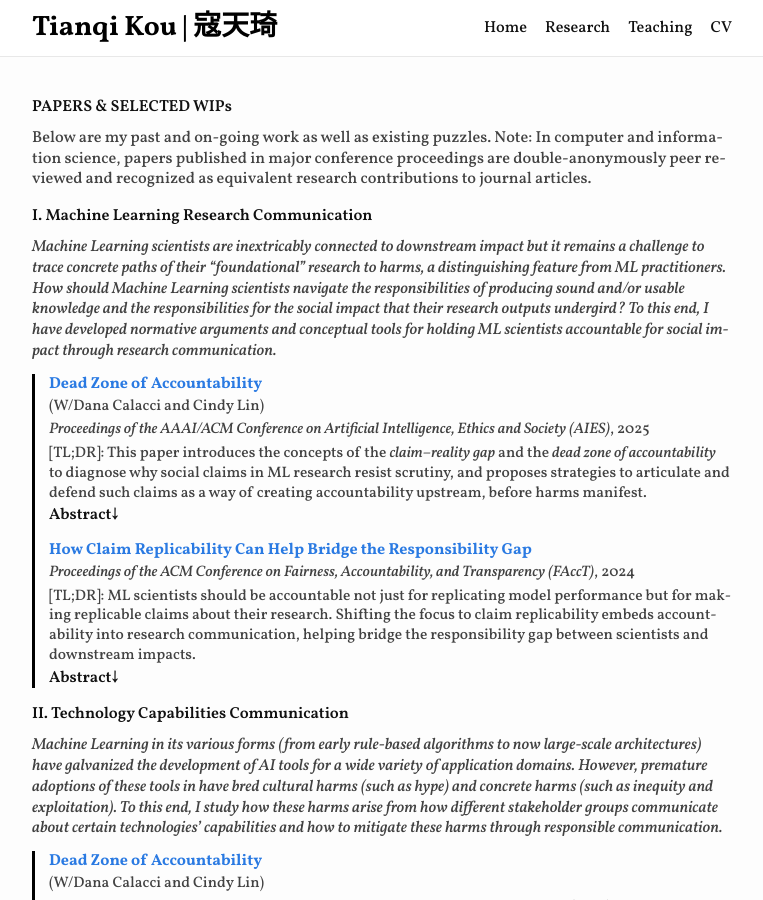
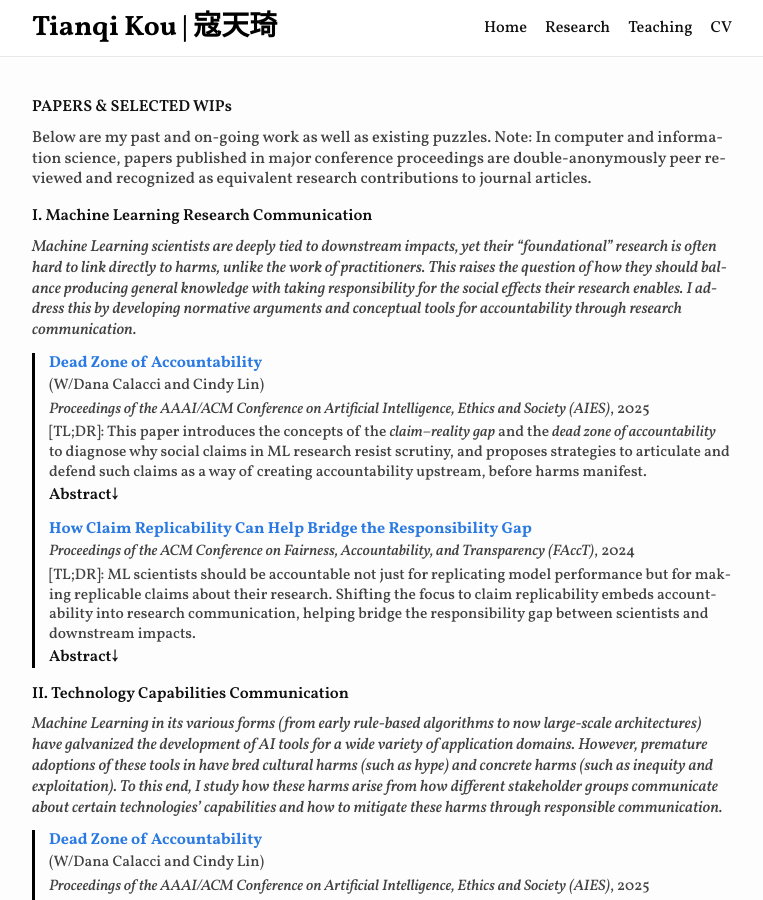
Before and after one commit to koutianqi/koutianqi.github.io, a Jekyll site: the page built from pages/research.markdown, in a window 1280 px wide and 900 px high. Shown: the whole window, without its empty margins (258-1021 px from the left). Built offline with Jekyll 4.4.1, drawn with Linux system fonts in a browser that asks for light colours.

Commit message:
Update research.markdown

```diff
--- a/pages/research.markdown
+++ b/pages/research.markdown
@@ -6,7 +6,7 @@
 <span style="color:#424242;">Below are my past and on-going work as well as existing puzzles. Note: In computer and information science, papers published in major conference proceedings are double-anonymously peer reviewed and recognized as equivalent research contributions to journal articles.</span>
 
 ### I. Machine Learning Research Communication
-_<span style="color:#424242;">Machine Learning scientists are inextricably connected to downstream impact but it remains a challenge to trace concrete paths of their “foundational” research to harms, a distinguishing feature from ML practitioners. How should Machine Learning scientists navigate the responsibilities of producing sound and/or usable knowledge and the responsibilities for the social impact that their research outputs undergird? To this end, I have developed normative arguments and conceptual tools for holding ML scientists accountable for social impact through research communication.</span>_
+_<span style="color:#424242;">Machine Learning scientists are deeply tied to downstream impacts, yet their “foundational” research is often hard to link directly to harms, unlike the work of practitioners. This raises the question of how they should balance producing general knowledge with taking responsibility for the social effects their research enables. I address this by developing normative arguments and conceptual tools for accountability through research communication.</span>_
 
 <div class="pubs">
 {% include paper.html
```
